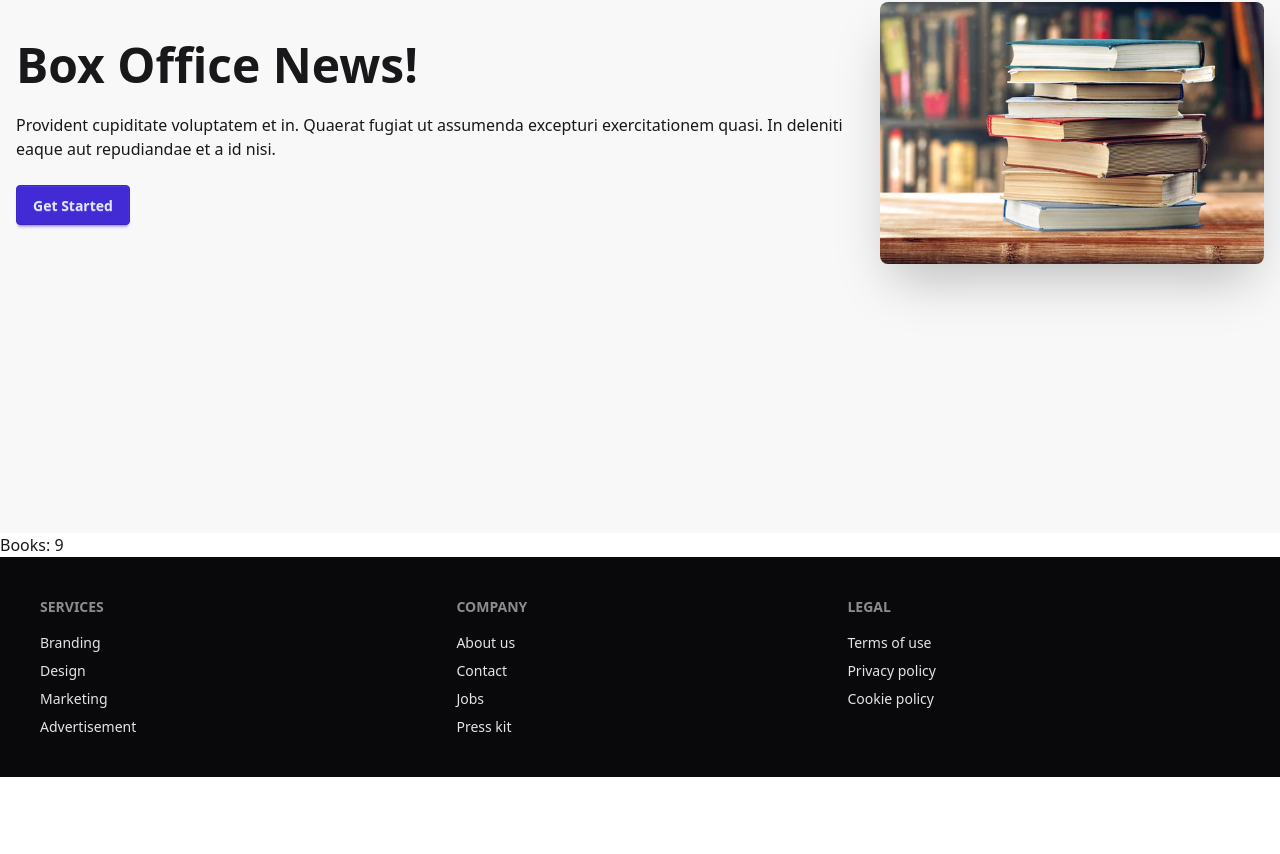
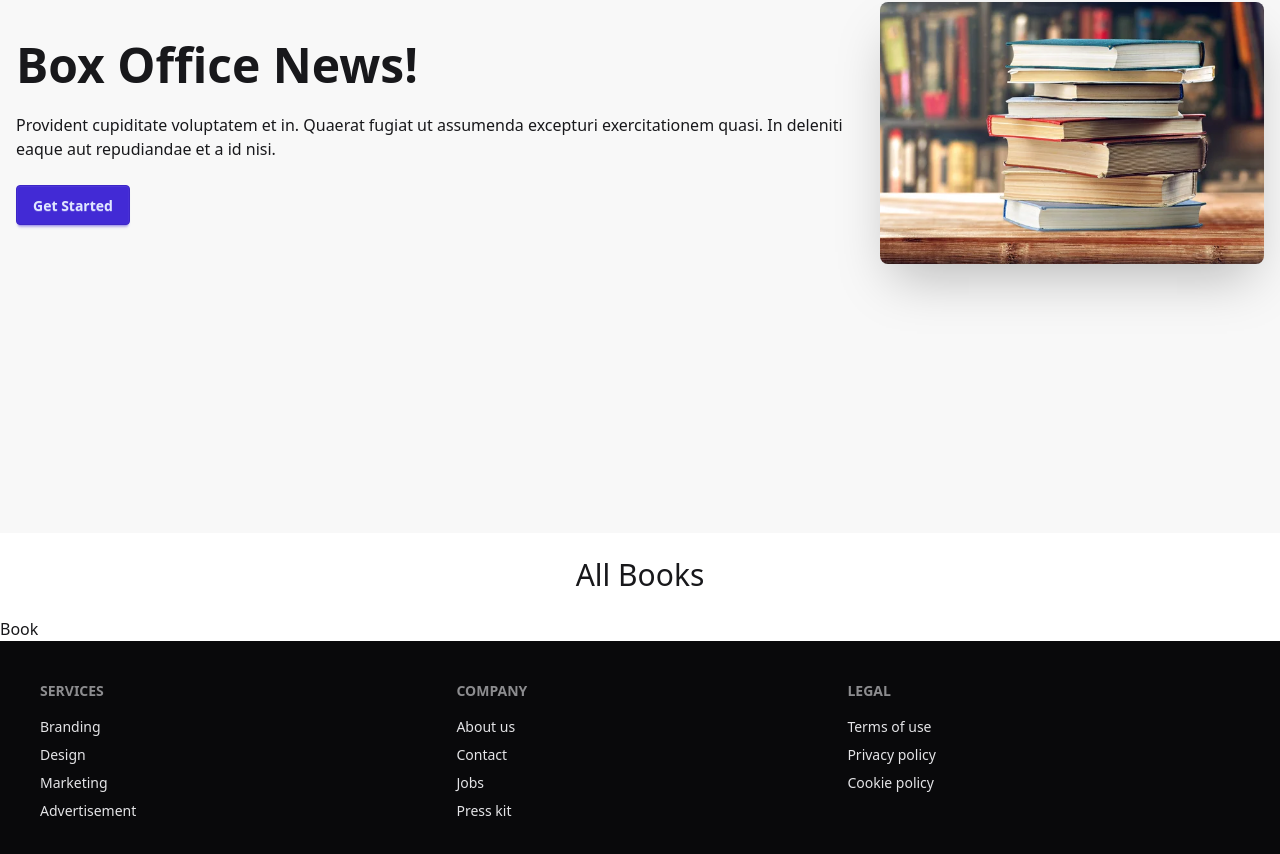
Before and after one commit to tamanna-h/boipoka, a React (Vite) app: page / in a window 1280 px wide. Shown: the part 336-1190 px from the top of the page. Before the commit the page ends 1113 px from the top, so only its background shows below. Built offline with nearby package versions, Linux system fonts and the light colour scheme.

Commit message:
another way to fecth and load data

```diff
--- /dev/null
+++ b/src/pages/Book/Book.jsx
@@ -0,0 +1,15 @@
+import React, { use } from 'react';
+
+const Book = ({bookPromise}) => {
+    const data = use(bookPromise);
+
+    console.log(data);
+
+    return (
+        <div>
+            <h3>Book</h3>
+        </div>
+    );
+};
+
+export default Book;
--- a/src/pages/Books/Books.jsx
+++ b/src/pages/Books/Books.jsx
@@ -1,17 +1,25 @@
-import React, { useEffect, useState } from 'react';
+import React, { Suspense, useEffect, useState } from 'react';
+import Book from '../Book/Book';
 
 const Books = () => {
     const [allBooks, setAllBooks] = useState([]);
 
-    useEffect(() => {
-        fetch('booksData.json')
-            .then(res => res.json())
-            .then(data => setAllBooks(data))
-    }, [])
+    // useEffect(() => {
+    //     fetch('booksData.json')
+    //         .then(res => res.json())
+    //         .then(data => setAllBooks(data))
+    // }, [])
+
+    const bookPromise = fetch('booksData.json').then(res => res.json())
 
     return (
         <div>
-            <h3>Books: {allBooks.length}</h3>
+            <h1 className='text-3xl text-center p-6'>All Books</h1>
+            <Suspense fallback={<div>Loading...</div>}>
+                {
+                    <Book bookPromise={bookPromise}/>
+                }
+            </Suspense>
         </div>
     );
 };
```
